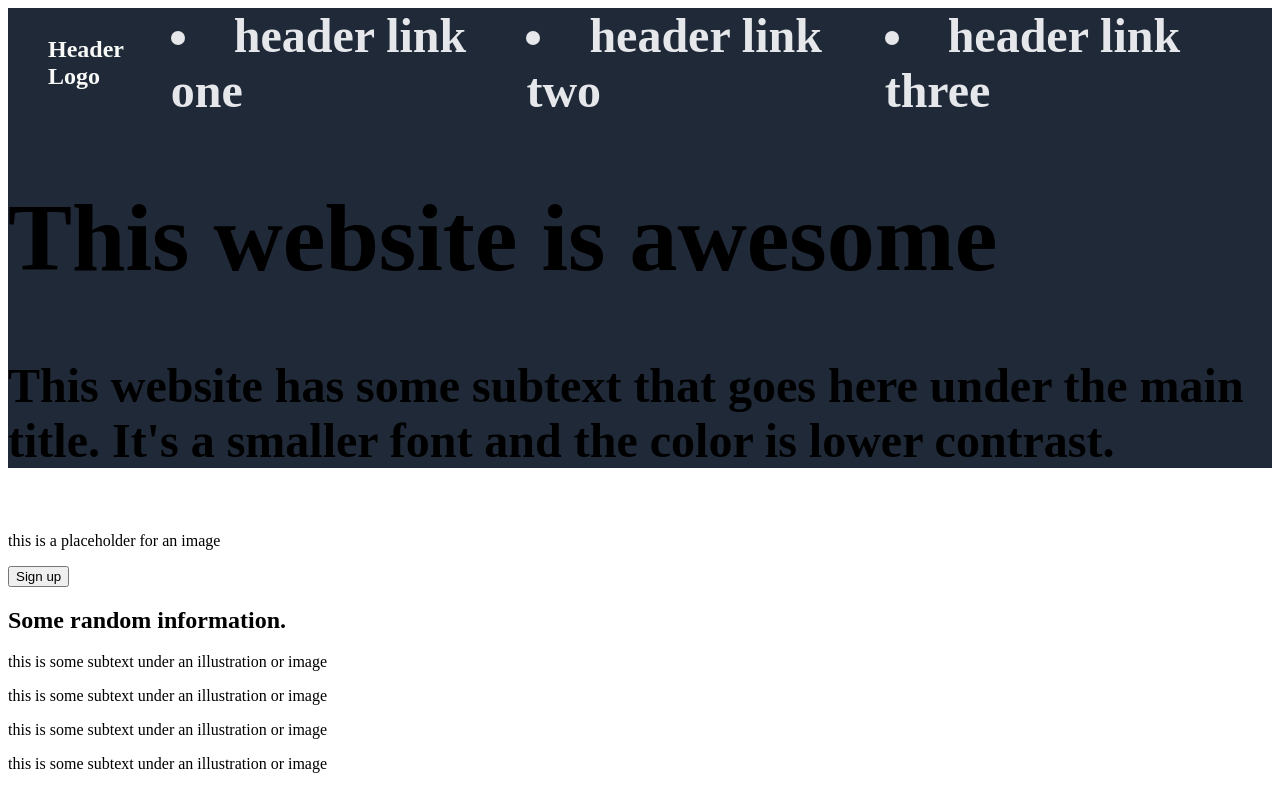
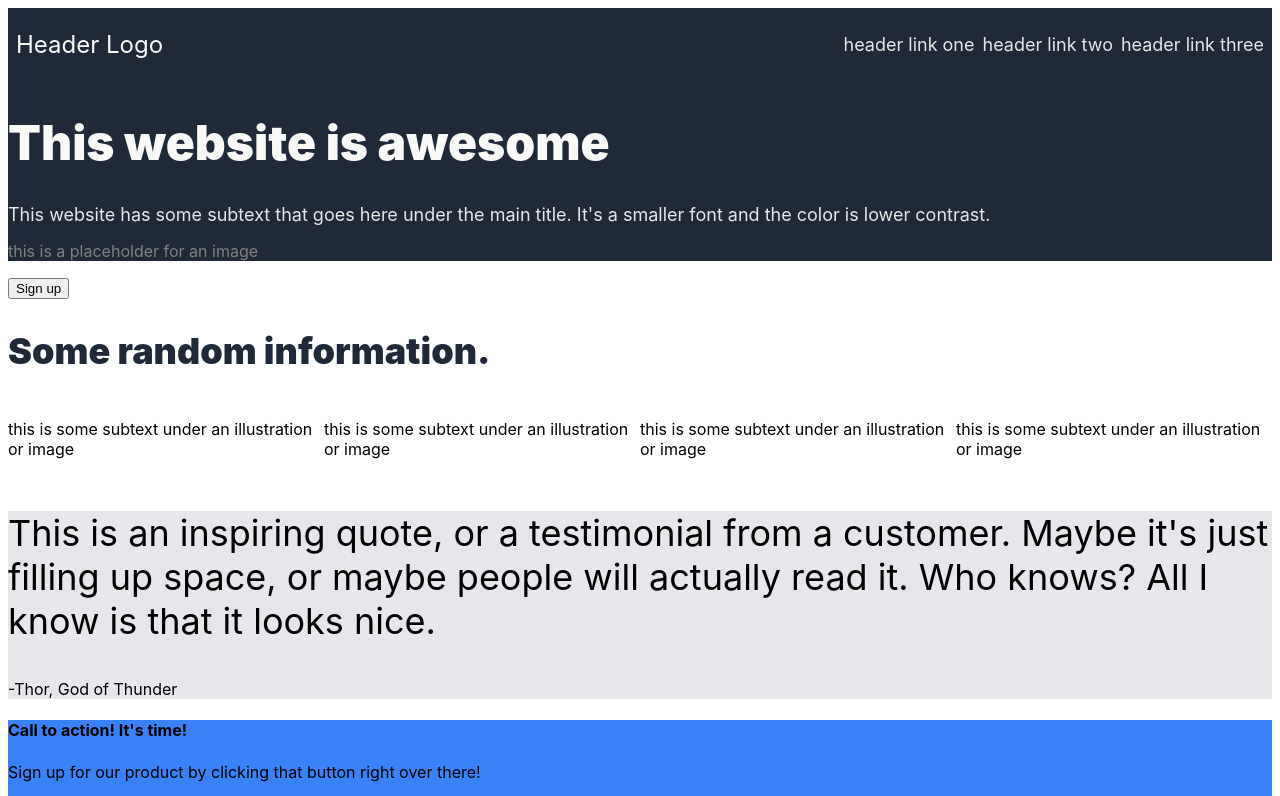
Before and after one commit to jayceshore/TOP-project-landing-page, a plain HTML site: page index.html in a window 1280 px wide. Shown: the top 796 px of the page. Drawn offline with Linux system fonts and the light colour scheme.

Commit message:
HTML+CSS edits. Changes to container divs, overall font. Edits make according to TOP syllabus.

```diff
--- a/index.html
+++ b/index.html
@@ -10,39 +10,44 @@
 <body>
 
     <div class="hero">
+
         <div class="header">
+
         <div class="logo">
-        <ul> Header Logo
+        Header Logo
         </div>
-            <li>header link one</li>
-            <li>header link two</li>
-            <li>header link three</li>
+
+        <div class="header-links">
+        <ul>
+            <li><a href="#">header link one</a></li>
+            <li><a href="#">header link two</a></li>
+            <li><a href="#">header link three</a></li>
         </ul>
+        </div>
+
     </div>
+
+
     <h1>
         This website is awesome
     </h1>
-    <p>This website has some subtext that goes here under the main title. It's a smaller font and the color is lower contrast.</p>
-</div>
+    <subtext>This website has some subtext that goes here under the main title. It's a smaller font and the color is lower contrast.</subtext>
+
 
 <div class="photospace">
     <p>this is a placeholder for an image</p>
 </div>
 
+</div>
+
 <button> Sign up</button>
 
-<div>
+<div class="infohead">
     <h2>Some random information.</h2>
     <div class="box1">
         <p>this is some subtext under an illustration or image</p>
-    </div>
-    <div class="box1">
         <p>this is some subtext under an illustration or image</p>
-    </div>
-    <div class="box1">
         <p>this is some subtext under an illustration or image</p>
-    </div>
-    <div class="box1">
         <p>this is some subtext under an illustration or image</p>
     </div>
 </div>
@@ -58,9 +63,11 @@
     <button class="bottom">Sign up</button>
 </div>
 
+</body>
+
 <footer>
     <p>Copyright The Odin Project 2021/2022</p>
 </footer>
 
-</body>
+
 </html>
--- a/style.css
+++ b/style.css
@@ -1,37 +1,79 @@
+body {
+font-family: -apple-system, BlinkMacSystemFont, 'Segoe UI', Roboto, Oxygen, Ubuntu, Cantarell, 'Open Sans', 'Helvetica Neue', sans-serif;
+}
+
+
+.header,
 .hero,
 .footer {
-    background-color: #1F2937;
+background-color: #1F2937;
 }
 
+
 .hero {
+
+}
+
+h1 {
 font-size: 48px;
-font-weight: bolder;
-text-decoration-color: #f9faf8;
+font-weight: 950;
+color: #f9faf8;
+}
+
+subtext,
+.header-links
+ {
+    font-size: 18px;
+    color: #e5e7eb
 }
 
 .header {
-display: flex;
+    display: flex;
+    align-items: center;
+    justify-content: space-between;
+    padding: 8px;
+}
+
+.header-links {
+display:flex;
 align-items: center;
-justify-content: right;
-color: #e5e7eb;
 }
 
 .logo {
     font-size: 24px;
     color: #f9faf8;
-    display: flex;
-    justify-items: left;
 }
 
 ul {
-    list-style-type: none;
+display:flex;
+list-style-type: none;
+gap: 8px;
+}
+
+a {
     text-decoration: none;
+    color: #e5e7eb;
 }
 
 .photospace {
-    display: flex;
+color: grey;
+
 
 }
+
+.infohead {
+
+}
+
+h2 {
+    font-size: 36px;
+    font-weight: 950;
+    color: #1F2937;
+ }
+
+ .box1 {
+     display: flex;
+ }
 
 .quotebox {
     background: #e5e7eb;
```
